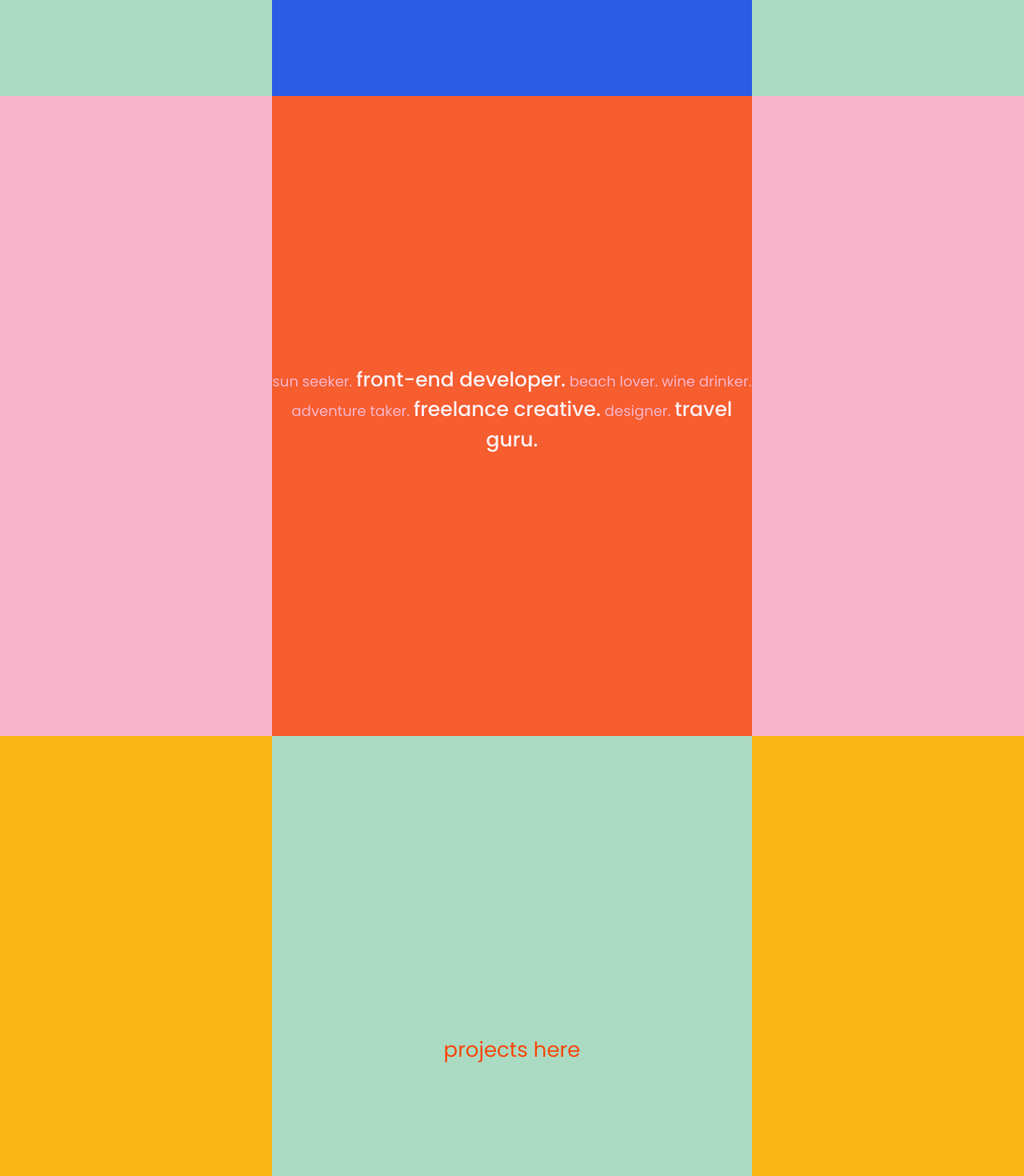
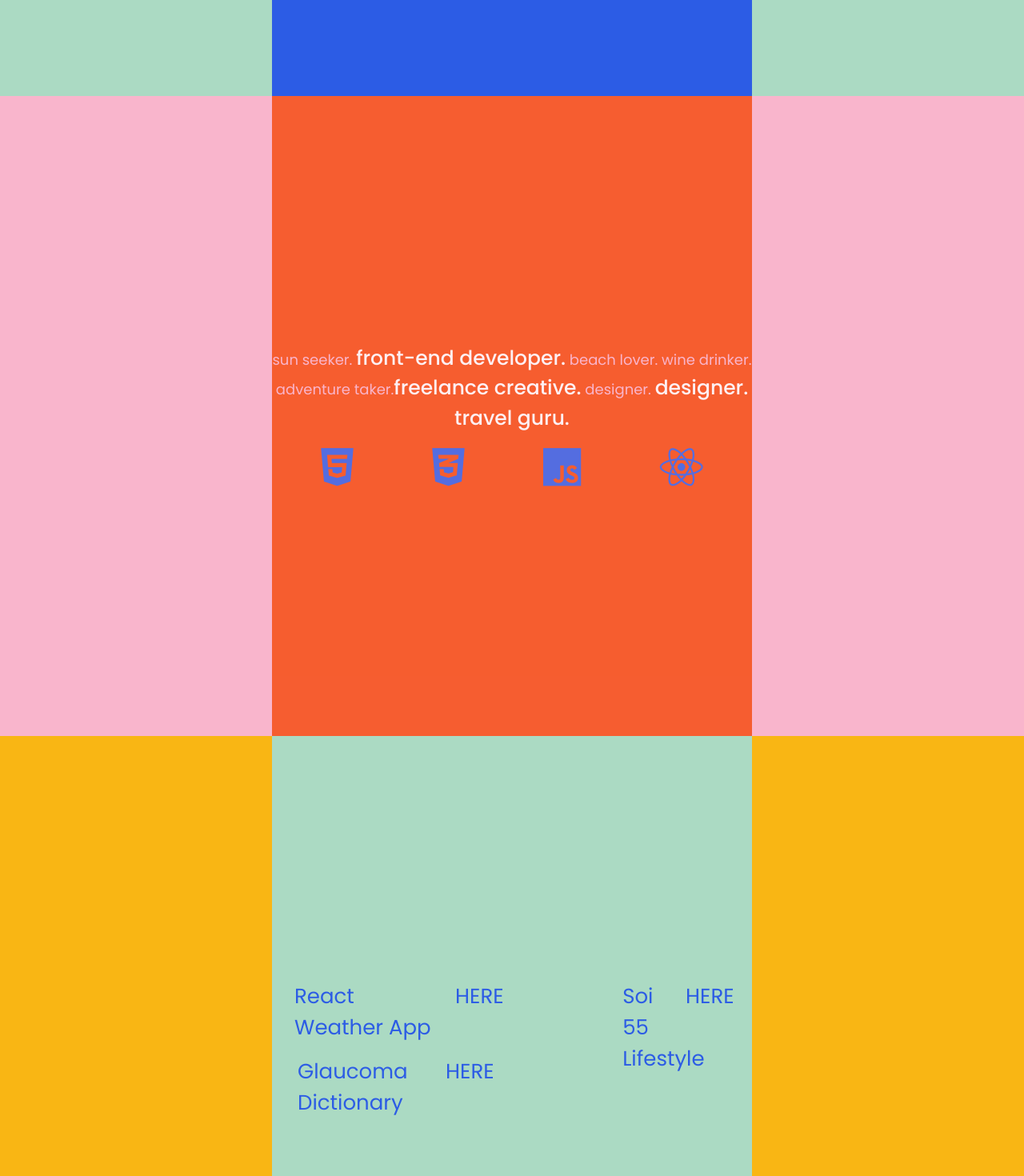
Before and after one commit to CandiceTomkins/cascais-mini-guide, a React (Create React App) app: page / in a window 1280 px wide. Shown: the part 680-2150 px from the top of the page at 80% size. Built offline with nearby package versions, Linux system fonts and the light colour scheme.

Commit message:
added font-awesome

```diff
--- a/public/index.html
+++ b/public/index.html
@@ -16,12 +16,15 @@
     <!-- CSS only -->
 <link href="https://cdn.jsdelivr.net/npm/bootstrap@5.1.3/dist/css/bootstrap.min.css" rel="stylesheet" integrity="sha384-1BmE4kWBq78iYhFldvKuhfTAU6auU8tT94WrHftjDbrCEXSU1oBoqyl2QvZ6jIW3" crossorigin="anonymous">
 
-
+<script src="https://kit.fontawesome.com/4c7c21a129.js" crossorigin="anonymous"></script>
     <!--
       manifest.json provides metadata used when your web app is installed on a
       user's mobile device or desktop. See https://developers.google.com/web/fundamentals/web-app-manifest/
     -->
     <link rel="manifest" href="%PUBLIC_URL%/manifest.json" />
+
+
+
     <!--
       Notice the use of %PUBLIC_URL% in the tags above.
       It will be replaced with the URL of the `public` folder during the build.
--- a/src/About.css
+++ b/src/About.css
@@ -13,7 +13,6 @@
     align-items: center;
     justify-content: center;
     font-size: calc(10px + 2vmin);
-
     font-size: 18px;
     color: #F9B5CC;
     opacity: 80%;
@@ -25,3 +24,13 @@
     font-weight: 500;
     color: white;
   }
+  .container{
+
+
+      color: #2C5CE5;
+      display: flex;
+      justify-content: space-around;
+
+
+
+  }
--- a/src/About.js
+++ b/src/About.js
@@ -4,7 +4,29 @@ import "./About.css";
 export default function About (){
     return (
         <div className="body-about">
-        <div className="about-section"> <p>sun seeker. <span className="highlight-text">front-end developer.</span> beach lover. wine drinker. adventure taker. <span className="highlight-text">freelance creative.</span> designer. <span className="highlight-text">travel guru.</span>  </p></div>
+        <div className="about-section"> <p>sun seeker. <span className="highlight-text">front-end developer.</span> beach lover. wine drinker. adventure taker.
+        <span className="highlight-text">freelance creative.</span> designer. <span className="highlight-text">designer. travel guru.</span>  </p>
+       <div className="container">
+
+
+        <i class="fab fa-html5 fa-3x"></i>
+
+        <i class="fab fa-css3-alt fa-3x"></i>
+
+        <i class="fab fa-js fa-3x"></i>
+
+        <i class="fab fa-react fa-3x"></i>
+
+
+        </div>
+
+
+
+
+        </div>
+
+
+
         </div>
     )
 }
--- a/src/App.js
+++ b/src/App.js
@@ -4,6 +4,7 @@ import About from './About';
 import Projects from './Projects';
 import Contact from './Contact';
 import React from 'react';
+
 
 function App() {
   return (
@@ -18,7 +19,9 @@ function App() {
       <About/>
       <Projects/>
       <Contact/>
+<p>Coded by Candice Tomkins. Open-sourced on <a href="https://github.com/CandiceTomkins" alt="GitHub">GitHub</a></p>
     </div>
+
   );
 }
 
--- a/src/Contact.js
+++ b/src/Contact.js
@@ -6,6 +6,7 @@ export default function Contact (){
         <div className="body-contact">
         <div className="contact-section">
             <p> contact me here</p>
+            <p> work with me</p>
         </div>
         </div>
     )
--- a/src/Projects.css
+++ b/src/Projects.css
@@ -13,3 +13,7 @@
     font-size: calc(10px + 2vmin);
     color: #F64809;
   }
+
+  .container{
+      text-align: left
+  }
--- a/src/Projects.js
+++ b/src/Projects.js
@@ -5,9 +5,36 @@ export default function Projects () {
     return (
         <div className="body-projects">
         <div className="project-section">
-            <p>projects here</p>
+           <div className="container">
+               <div className="row p-3">
+               <div className="col-6">
+                   React Weather App
+               </div>
+               <div className="col-6">
+                   HERE
+               </div>
+               <div className="row p-3">
+               <div className="col-6">
+                   Glaucoma Dictionary
+                   </div>
+                   <div className="col-6">
+                  HERE
+                   </div>
+               </div>
+               </div>
+               <div className="row p-3">
+               <div className="col-6">
+                   Soi 55 Lifestyle
+                   </div>
+                   <div className="col-6">
+                  HERE
+                   </div>
+               </div>
+               </div>
+           </div>
+
         </div>
-        </div>
+
 
     )
 }
```
